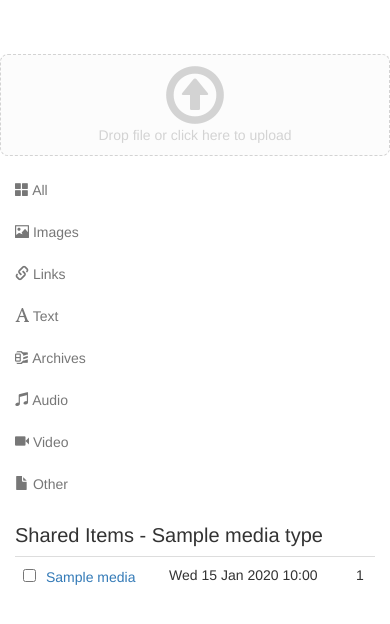
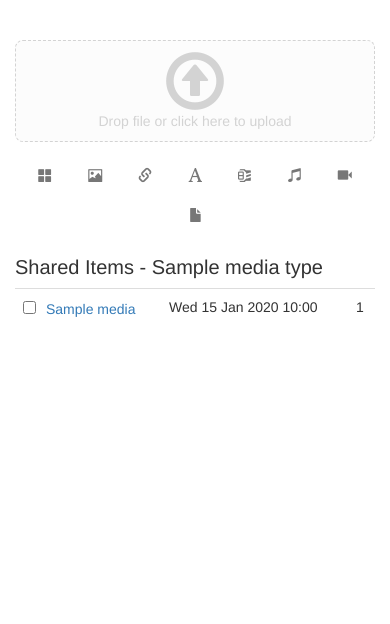
Before and after one commit to ethanal/Nimbus, a Django app: template Nimbus/templates/nimbus_core/dashboard.html in a window 390 px wide. Shown: the part 52-676 px from the top of the page. Run offline with Django 3.2, Linux system fonts and the light colour scheme; the template is opened without the code that fills it: most values are stand-ins (such as "Sample title", 1, 10 or a date in 2020); some libraries are stand-ins or nearby versions.

Commit message:
Add responsive styling

```diff
--- a/Nimbus/static/css/dashboard.css
+++ b/Nimbus/static/css/dashboard.css
@@ -24,6 +24,16 @@ h2 {
     margin-top: 0;
 }
 
+#main-content {
+    margin-left: 0;
+    margin-right: 0;
+}
+
+#files {
+    margin-left: -15px;
+    margin-right: -15px;
+}
+
 #files input[type="checkbox"] {
     margin-right: 10px;
 }
@@ -37,12 +47,12 @@ h2 {
     border: 1px rgb(211, 211, 211) dashed;
     border-radius: 8px;
     background-color: rgb(252, 252, 252);
-    margin: 1em 0;
+    margin-bottom: 1em;
     cursor: pointer;
     display: table;
-    width: 100%;
     color: rgb(211, 211, 211);
     padding: 10px;
+    width: 100%;
 }
 
 .upload-icon {
@@ -52,5 +62,32 @@ h2 {
 
 .upload-message {
     display: table-row;
+}
 
+
+@media (min-width: 992px) {
+    .nav-stacked-responsive > li {
+      float: none;
+    }
+    .nav-stacked-responsive > li + li {
+      margin-top: 2px;
+      margin-left: 0;
+    }
 }
+
+@media (max-width: 992px) {
+    .nav-stacked-responsive {
+        text-align: center;
+    }
+
+    .nav-stacked-responsive>li {
+        float: none;
+        display: inline-block;
+    }
+}
+
+@media (max-width: 768px) {
+    .media-type-label {
+        display: none;
+    }
+}
--- a/Nimbus/templates/nimbus_core/dashboard.html
+++ b/Nimbus/templates/nimbus_core/dashboard.html
@@ -40,21 +40,21 @@
 </nav>
 
 <div class="container">
-    <div class="row">
+    <div class="row" id="main-content">
         <span class="col-md-2">
             <div class="upload-dropzone">
                 <span class="glyphicon glyphicon-upload upload-icon"></span>
                 <span class="upload-message">Drop file or click here to upload</span>
             </div>
-            <ul id="media-type-selector" class="nav nav-pills nav-stacked">
-                <li{% if media_type = "files" %} class="active"{% endif %}><a href="/"><span class="glyphicon glyphicon-th-large"></span> All</a></li>
-                <li{% if media_type = "images" %} class="active"{% endif %}><a href="/images"><span class="glyphicon glyphicon-picture"></span> Images</a></li>
-                <li{% if media_type = "links" %} class="active"{% endif %}><a href="/links"><span class="glyphicon glyphicon-link"></span> Links</a></li>
-                <li{% if media_type = "text" %} class="active"{% endif %}><a href="/text"><span class="glyphicon glyphicon-font"></span> Text</a></li>
-                <li{% if media_type = "archives" %} class="active"{% endif %}><a href="/archives"><span class="glyphicon glyphicon-compressed"></span> Archives</a></li>
-                <li{% if media_type = "audio" %} class="active"{% endif %}><a href="/audio"><span class="glyphicon glyphicon-music"></span> Audio</a></li>
-                <li{% if media_type = "video" %} class="active"{% endif %}><a href="/video"><span class="glyphicon glyphicon-facetime-video"></span> Video</a></li>
-                <li{% if media_type = "other" %} class="active"{% endif %}><a href="/other"><span class="glyphicon glyphicon-file"></span> Other</a></li>
+            <ul id="media-type-selector" class="nav nav-pills nav-stacked-responsive">
+                <li{% if media_type = "files" %} class="active"{% endif %}><a href="/"><span class="glyphicon glyphicon-th-large"></span><span class="media-type-label"> All</span></a></li>
+                <li{% if media_type = "images" %} class="active"{% endif %}><a href="/images"><span class="glyphicon glyphicon-picture"></span><span class="media-type-label"> Images</span></a></li>
+                <li{% if media_type = "links" %} class="active"{% endif %}><a href="/links"><span class="glyphicon glyphicon-link"></span><span class="media-type-label"> Links</span></a></li>
+                <li{% if media_type = "text" %} class="active"{% endif %}><a href="/text"><span class="glyphicon glyphicon-font"></span><span class="media-type-label"> Text</span></a></li>
+                <li{% if media_type = "archives" %} class="active"{% endif %}><a href="/archives"><span class="glyphicon glyphicon-compressed"></span><span class="media-type-label"> Archives</span></a></li>
+                <li{% if media_type = "audio" %} class="active"{% endif %}><a href="/audio"><span class="glyphicon glyphicon-music"></span><span class="media-type-label"> Audio</span></a></li>
+                <li{% if media_type = "video" %} class="active"{% endif %}><a href="/video"><span class="glyphicon glyphicon-facetime-video"></span><span class="media-type-label"> Video</span></a></li>
+                <li{% if media_type = "other" %} class="active"{% endif %}><a href="/other"><span class="glyphicon glyphicon-file"></span><span class="media-type-label"> Other</span></a></li>
             </ul>
         </span>
         <div id="files" class="col-md-10">
```
